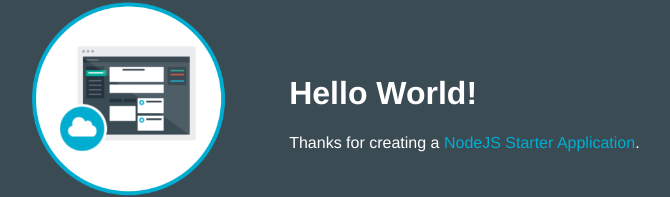
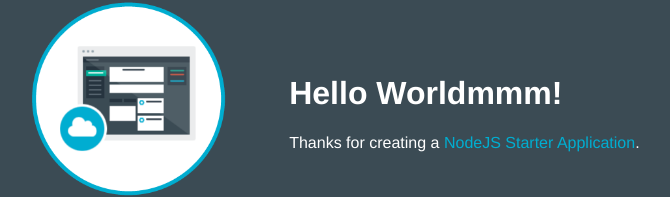
Before and after one commit to breogancid/Primera-Prueba-de-concepto-1480116439460, a website: page public/index.html in a window 1280 px wide. Shown: the part 157-354 px from the top of the page, without its empty margins (253-923 px from the left). Drawn offline with Linux system fonts and the light colour scheme.

Commit message:
cambios hola mundo

```diff
--- a/public/index.html
+++ b/public/index.html
@@ -16,7 +16,7 @@
           <img class = "newappIcon" src="images/newapp-icon.png">
         </td>
         <td>
-          <h1 id="message">Hello World!</h1>
+          <h1 id="message">Hello Worldmmm!</h1>
           <p class='description'></p> Thanks for creating a <span class = "blue">NodeJS Starter Application</span>.
         </td>
       </tr>
```
